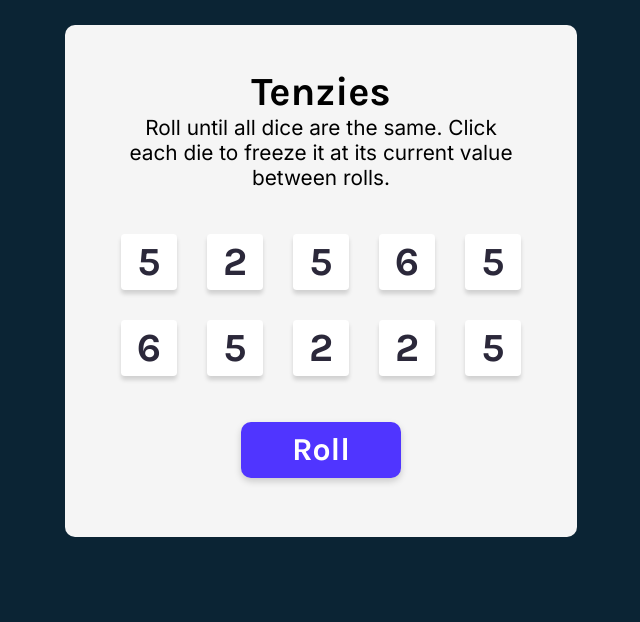
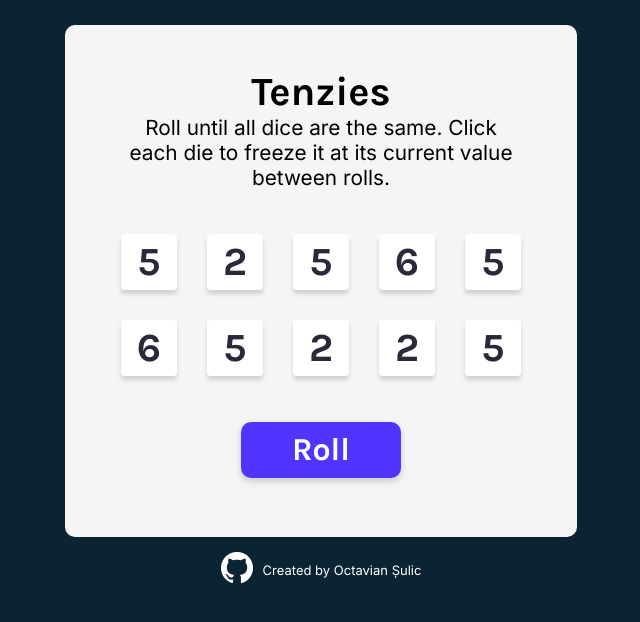
Before and after one commit to octavian-sn/tenzies-game, a React (Create React App) app: page / in a window 1280 px wide. Shown: the top 622 px of the page, without its empty margins (319-959 px from the left). Built offline with nearby package versions, Linux system fonts and the light colour scheme.

Commit message:
Add credits

```diff
--- a/src/App.jsx
+++ b/src/App.jsx
@@ -1,6 +1,7 @@
 import React, { Component } from 'react';
 import Die from './components/Die';
 import uniqid from 'uniqid';
+import Credits from './components/Credits';
 
 function App() {
   const [numbers, setNumbers] = React.useState(renderDice());
@@ -60,6 +61,7 @@ function App() {
         <div className="dice-container">{dices}</div>
         <button onClick={() => rollDice()}>Roll</button>
       </main>
+      <Credits />
     </div>
   );
 }
--- a/src/assets/style.css
+++ b/src/assets/style.css
@@ -26,6 +26,7 @@ h1 {
   margin-bottom: -60px;
   text-align: center;
 }
+/* Instructions */
 p {
   font-family: 'Inter';
   font-size: 1.3rem;
@@ -76,3 +77,15 @@ button {
 button:active {
   box-shadow: inset 5px 5px 10px -3px rgba(0, 0, 0, 0.7);
 }
+/* Credits */
+.credits {
+  margin-top: 15px;
+  display: flex;
+  flex-direction: row;
+  align-items: center;
+  justify-content: center;
+  gap: 10px;
+  font-size: 13px;
+  color: rgb(255, 255, 255);
+  font-family: 'Inter', 'Karla', Arial, Helvetica, sans-serif;
+}
--- /dev/null
+++ b/src/components/Credits.jsx
@@ -0,0 +1,15 @@
+import React, { Component } from 'react';
+import github from '../assets/gitw.png';
+
+export default function Credits() {
+  return (
+    <div className="credits">
+      <div className="credits--image">
+        <a href="https://github.com/octavian-sn/tenzies-game">
+          <img src={github} alt="github logo" />
+        </a>
+      </div>
+      <div className="credits--text">Created by Octavian Șulic</div>
+    </div>
+  );
+}
```
Also changed, not shown: src/assets/gitw.png (added).
